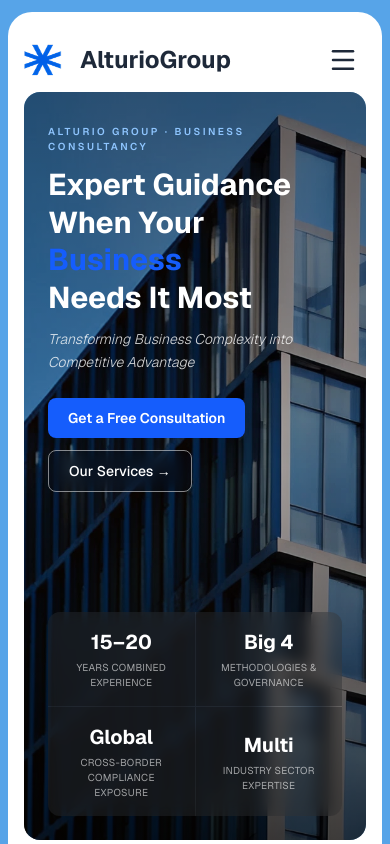
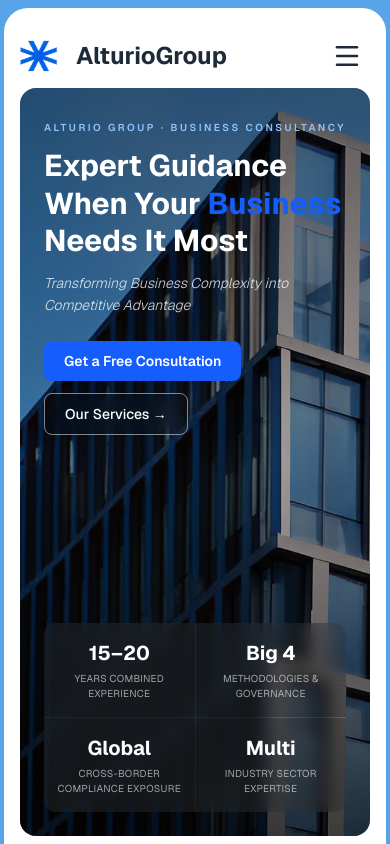
Before and after one commit to AlturioGroup/AlturioGroup, a Next.js app: page / in a window 390 px wide. Shown: the top 844 px of the page. Built offline with nearby package versions, Linux system fonts and the light colour scheme.

Commit message:
fix:padding

```diff
--- a/src/app/page.tsx
+++ b/src/app/page.tsx
@@ -7,7 +7,7 @@ import About from "@/components/sections/about";
 
 export default function Home() {
   return (
-    <div className="w-full min-h-screen bg-[#57A4E8] px-2 py-3">
+    <div className="w-full min-h-screen bg-[#57A4E8] px-1 md:px-2 py-2 md:py-3">
       <Hero />
       <About />
       <ServicesSection />
```
